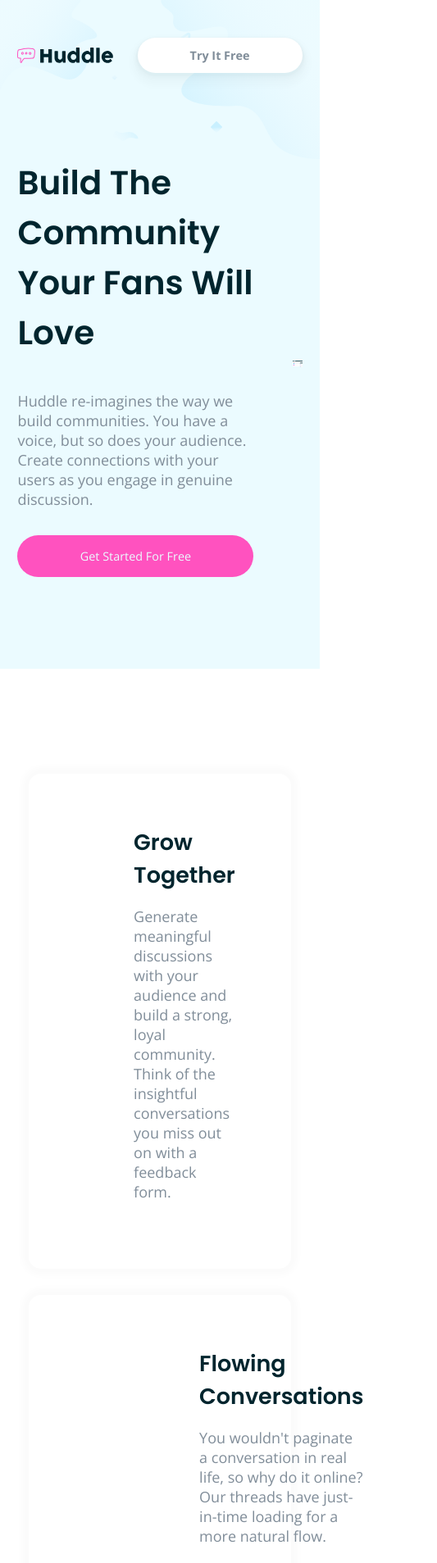
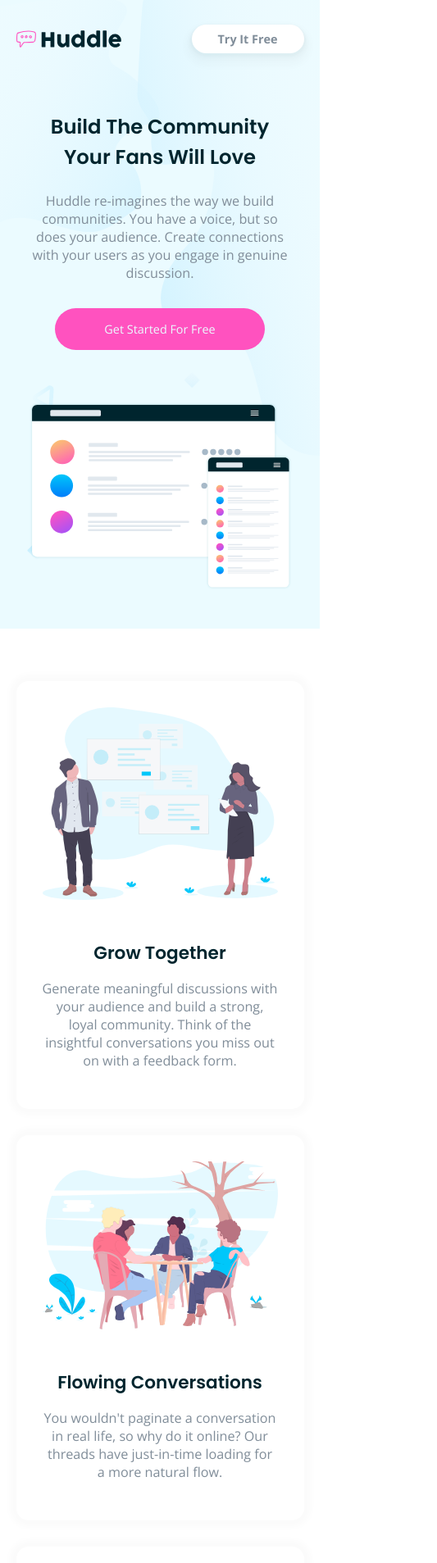
Before and after one commit to vishalnirmal/Huddle-Landing-Page-with-Alternating-Feature-Blocks, a plain HTML site: page index.html in a window 390 px wide. Shown: the top 1907 px of the page at 82% size, 533 px wide, since content can reach past the window. Drawn offline with nearby package versions, Linux system fonts and the light colour scheme.

Commit message:
Added styling to the page for mobile version

```diff
--- a/styles.css
+++ b/styles.css
@@ -67,8 +67,9 @@ body{
 .button-get-started{
     cursor: pointer;
     font-size: 0.8em;
-    width: 18rem;
-    padding: 1rem 0;
+    width: 60%;
+    max-width: 18rem;
+    padding: 1rem 2rem;
     margin: 2rem 0;
     text-align: center;
     background-color: var(--pink);
@@ -120,11 +121,10 @@ body{
 }
 .section-3 .button-get-started{
     margin: auto;
-    padding: 1.75rem 0;
-    width: 25rem;
+    padding: 1.75rem 4rem;
+    max-width: 25rem;
     font-size: 1.2em;
     border-radius: 50px;
-
 }
 .footer{
     background-color: var(--very-dark-cyan);
@@ -201,3 +201,103 @@ body{
     font-size: 0.7em;
     text-align: right;
 }
+@media (max-width: 768px){
+    body{
+        --padding-body: 5vw;
+        --padding-width: 5vw;
+        --section-margin: 4rem;
+    }
+    .head{
+        padding: 1rem var(--padding-width);
+        background: var(--very-pale-cyan) url("./images/bg-hero-mobile.svg") no-repeat;
+        background-size: contain;
+    }
+    .logo{
+        width: 60%;
+    }
+    .button-try-free{
+        padding: 0.5rem 2rem;
+        border-radius: 25px;
+    }
+    .section-2{
+        margin: 1rem 0;
+        padding: 1rem;
+        grid-template-columns: 1fr;
+        gap: 2rem;
+        text-align: center;
+    }
+    .section-2 .content .heading{
+        font-size: 1.35em;
+    }
+    .section-2 .content .description{
+        font-size: 0.9em;
+    }
+    .button-get-started{
+        font-size: 0.8em;
+        margin: 2rem auto;
+        text-align: center;
+        background-color: var(--pink);
+        border-radius: 35px;
+        color: var(--very-pale-cyan);
+    }
+    .feature{
+        padding: 2rem;
+        grid-template-columns: auto;
+        gap: 3rem;
+        text-align: center;
+    }
+    .feature .image-illustration{
+        grid-area: 1/1/1/1;
+        width: 55%;
+        margin: auto;
+    }
+    .feature .content .heading{
+        font-size: 1.2em;
+    }
+    .feature .content .description{
+        font-size: 0.9em;
+    }
+    .section-3{
+        width: calc(100% - 2 * var(--padding-body) - 6rem);
+        margin: 0 var(--padding-body);
+        padding: 3rem;
+    }
+    .section-3 .heading{
+        font-size: 1.2em;
+    }
+    .section-3 .button-get-started{
+        margin: auto;
+        padding: 0.5rem 2rem;
+        max-width: 25rem;
+        font-size: 0.8em;
+        border-radius: 50px;
+    }
+    .footer .logo{
+        width: 50%;
+    }
+    .footer .details{
+        margin: 2rem 0;
+        grid-template-columns: 1fr;
+        gap: 3rem;
+    }
+    .footer .details .links{
+        grid-template: repeat(6, auto) / repeat(1, auto);
+        gap: 1rem;
+        justify-content: flex-start;
+    }
+    .footer .details .social-media{
+        justify-content: center;
+    }
+    .copyright{
+        text-align: center;
+    }
+}
+@media (max-width: 425px){
+    .feature .image-illustration{
+        width: 100%;
+    }
+    .section-3{
+        width: calc(100% - 2 * var(--padding-body) - 2rem);
+        padding: 1rem;
+    }
+}
```
